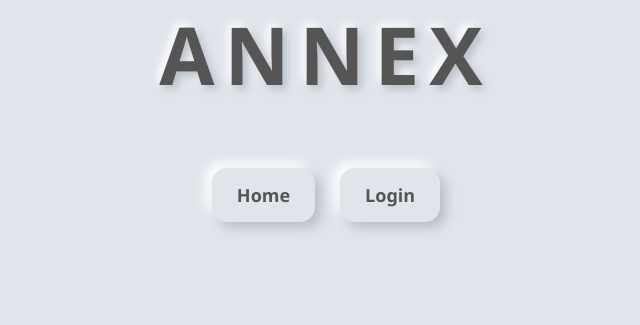
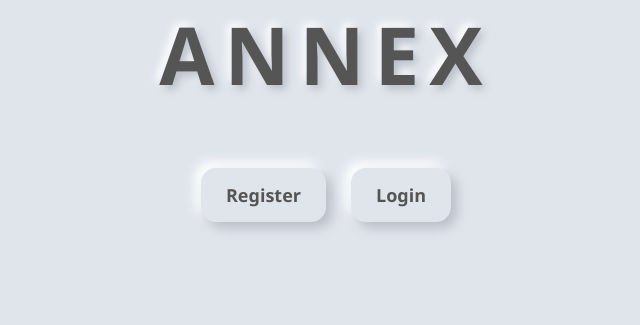
Before and after one commit to Tai-D-Kidd/TFO_NEA, a Flask app: page / in a window 1280 px wide. Shown: the part 290-615 px from the top of the page, without its empty margins (314-954 px from the left). Run offline with Flask 3, Linux system fonts and the light colour scheme.

Commit message:
small things n3 - register button on homepage

```diff
--- a/templates/home.html
+++ b/templates/home.html
@@ -11,7 +11,7 @@
     <h1>ANNEX</h1>
 
     <div class="nav">
-        <a href="{{ url_for('home') }}">Home</a>
+        <a href="{{ url_for('register') }}">Register</a>
         <a href="{{ url_for('login') }}">Login</a>
     </div>
 
```
